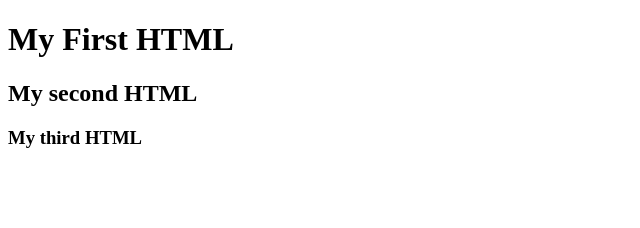
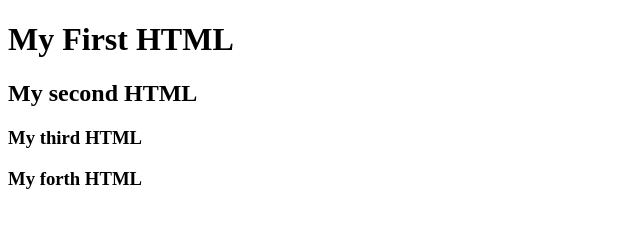
Before and after one commit to haiakhil3344/Jenkins, a plain HTML site: page sample.html in a window 1280 px wide. Shown: the whole page, without its empty margins (0-640 px from the left). Drawn offline with Linux system fonts and the light colour scheme.

Commit message:
Update sample.html

```diff
--- a/sample.html
+++ b/sample.html
@@ -5,6 +5,7 @@
 <h1>My First HTML</h1>
   <h2>My second HTML</h2>
   <h3>My third HTML</h3>
+  <h3>My forth HTML</h3>
 
 </body>
 </html>
```
